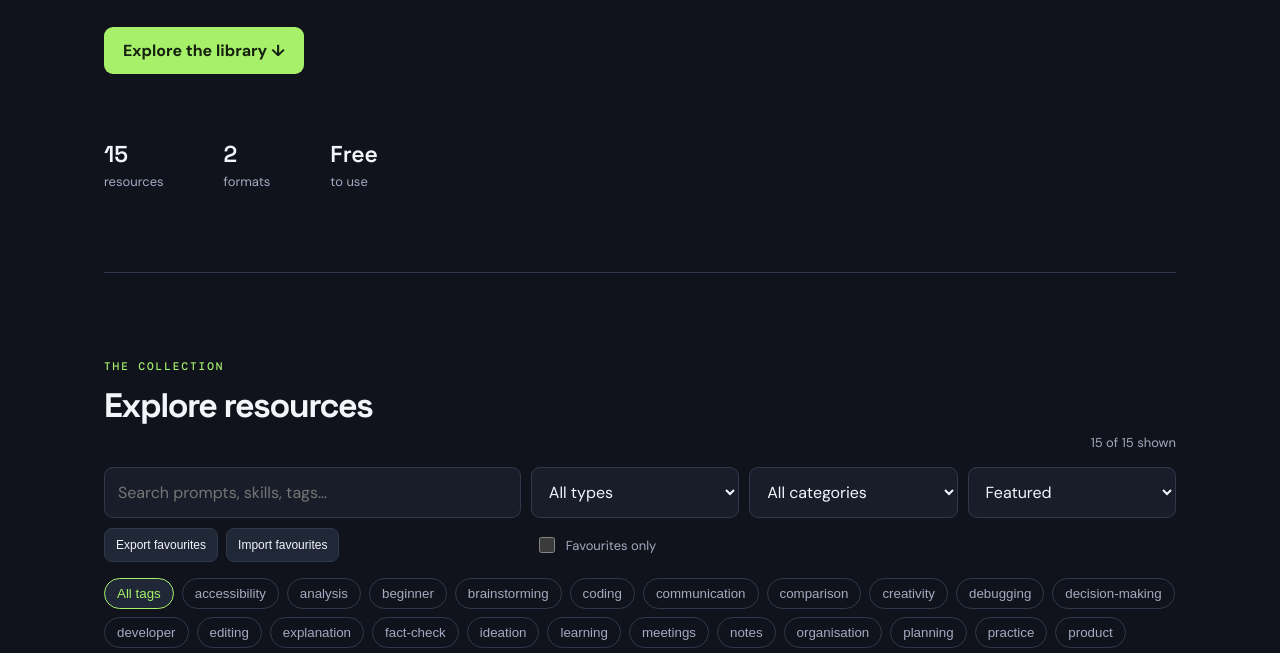
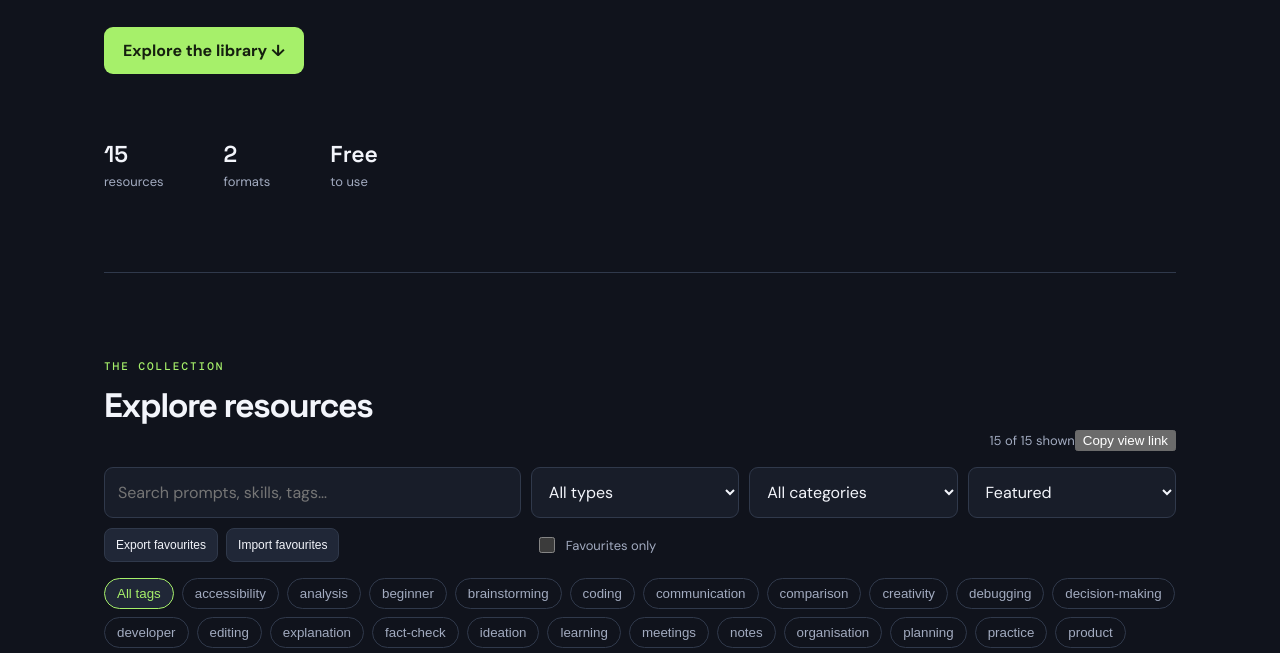
Before and after one commit to TheDuskyDawn/Prompt, a plain HTML site: page index.html in a window 1280 px wide. Shown: the part 422-1075 px from the top of the page. Drawn offline with nearby package versions, Linux system fonts and the light colour scheme.

Commit message:
Add shareable filtered-view control

```diff
--- a/index.html
+++ b/index.html
@@ -2,6 +2,6 @@
 <html lang="en"><head><meta charset="utf-8"><meta name="viewport" content="width=device-width,initial-scale=1"><meta name="description" content="A searchable library of useful AI prompts and reusable skills."><meta name="theme-color" content="#10131c"><meta property="og:type" content="website"><meta property="og:title" content="Prompt Vault — AI prompts & skills"><meta property="og:description" content="A searchable library of useful AI prompts and reusable skills."><meta property="og:url" content="https://theduskydawn.github.io/Prompt/"><link rel="canonical" href="https://theduskydawn.github.io/Prompt/"><link rel="icon" href="assets/favicon.svg" type="image/svg+xml"><title>Prompt Vault — AI prompts & skills</title><link rel="stylesheet" href="styles.css"></head>
 <body><header class="top"><a class="brand" href="./"><span class="logo">P</span><span>Prompt<span class="accent">Vault</span></span></a><nav><a href="#library">Explore</a><a href="#about">About</a><button id="theme" class="iconbtn" aria-label="Toggle theme">☼</button></nav></header>
 <main><section class="hero"><p class="eyebrow">A BETTER STARTING POINT FOR BETTER OUTPUTS</p><h1>Find the right words.<br><span class="accent">Make AI work better.</span></h1><p class="sub">A growing, curated library of prompts and reusable AI skills.</p><a class="primary" href="#library">Explore the library ↓</a><div class="stats"><div><b id="total">—</b><span>resources</span></div><div><b>2</b><span>formats</span></div><div><b>Free</b><span>to use</span></div></div></section>
-<section id="library" class="library"><div class="sectionhead"><div><p class="eyebrow">THE COLLECTION</p><h2>Explore resources</h2></div><span id="count" class="muted"></span></div><div class="toolbar"><input id="search" type="search" placeholder="Search prompts, skills, tags…" aria-label="Search resources"><select id="type"><option value="all">All types</option><option value="prompt">Prompts</option><option value="skill">Skills</option></select><select id="category"><option value="all">All categories</option></select><select id="sort"><option value="featured">Featured</option><option value="az">A–Z</option><option value="newest">Newest</option></select><div class="favourite-tools"><button id="export-favourites" type="button">Export favourites</button><button id="import-favourites" type="button">Import favourites</button><input id="favourites-file" type="file" accept="application/json,.json" hidden></div><label class="favourite-filter"><input id="favourites" type="checkbox"> Favourites only</label></div><div id="tags" class="tags"></div><div id="cards" class="cards" aria-live="polite" aria-busy="false"></div><p id="empty" class="empty" hidden>No matching resources. Try another search or filter.</p></section>
+<section id="library" class="library"><div class="sectionhead"><div><p class="eyebrow">THE COLLECTION</p><h2>Explore resources</h2></div><div class="library-actions"><span id="count" class="muted"></span><button id="share-view" type="button">Copy view link</button></div></div><div class="toolbar"><input id="search" type="search" placeholder="Search prompts, skills, tags…" aria-label="Search resources"><select id="type"><option value="all">All types</option><option value="prompt">Prompts</option><option value="skill">Skills</option></select><select id="category"><option value="all">All categories</option></select><select id="sort"><option value="featured">Featured</option><option value="az">A–Z</option><option value="newest">Newest</option></select><div class="favourite-tools"><button id="export-favourites" type="button">Export favourites</button><button id="import-favourites" type="button">Import favourites</button><input id="favourites-file" type="file" accept="application/json,.json" hidden></div><label class="favourite-filter"><input id="favourites" type="checkbox"> Favourites only</label></div><div id="tags" class="tags"></div><div id="cards" class="cards" aria-live="polite" aria-busy="false"></div><p id="empty" class="empty" hidden>No matching resources. Try another search or filter.</p></section>
 <section id="about" class="about"><p class="eyebrow">OPEN COLLECTION</p><h2>Useful by design.</h2><p>Browse, copy, adapt, and build on these resources. Favourites are stored locally in this browser.</p><p class="muted">Want to contribute? Open an issue or pull request on the project repository.</p><a href="https://github.com/TheDuskyDawn/Prompt/issues">Suggest a resource ↗</a></section></main><footer>Made for curious minds. <a href="https://github.com/TheDuskyDawn/Prompt">View source on GitHub ↗</a></footer>
 <dialog id="detail" aria-labelledby="detailTitle"><button id="close" class="close" aria-label="Close">×</button><div id="detailBody"></div></dialog><script src="app.js" defer></script></body></html>
```
